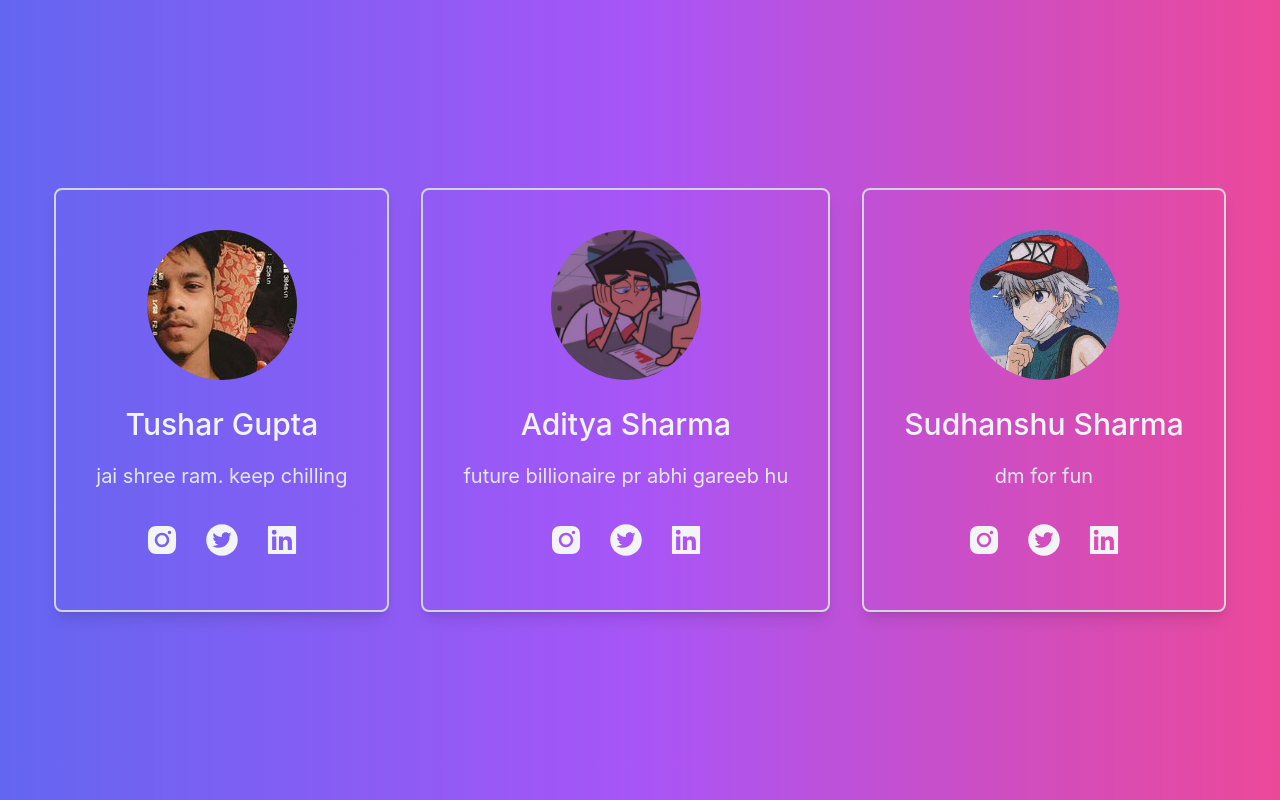
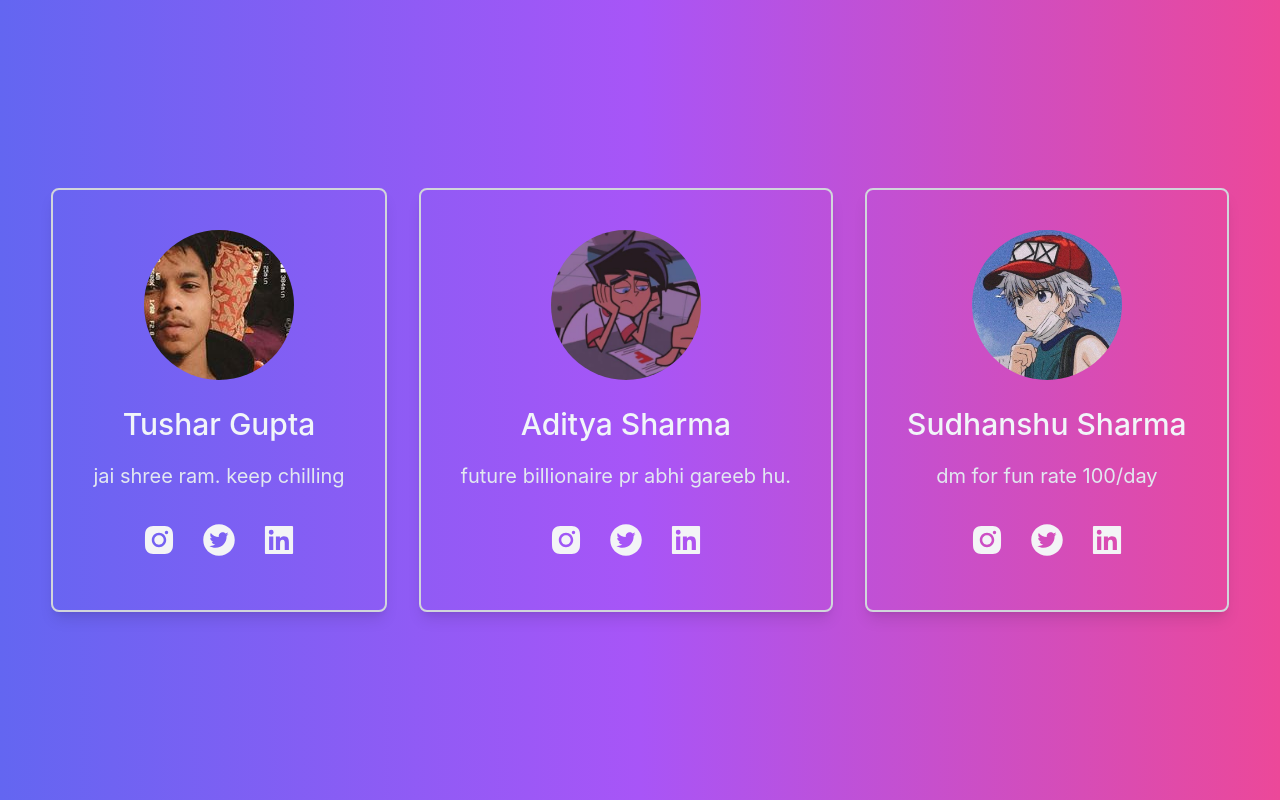
Before and after one commit to jayantchaudhari18/Student_Info, a Next.js app: page / in a window 1280 px wide. Built offline with nearby package versions, Linux system fonts and the light colour scheme.

Commit message:
Update index.js

```diff
--- a/pages/index.js
+++ b/pages/index.js
@@ -20,9 +20,9 @@ export default function Home() {
         <Card image={TusharGupta}name = "Tushar Gupta" about="jai shree ram. keep chilling " instagram= "https://www.instagram.com/trust_afk/"  twitter="https://twitter.com/ohh_hii_tusharr" linkedin="https://www.linkedin.com/in/tushar-gupta-10a151202/"/>
 
 
-        <Card image={AdityaSharma}name = "Aditya Sharma" about="future billionaire pr abhi gareeb hu" instagram= "https://www.instagram.com/iaddy29/"  twitter="https://twitter.com/iaddy29" linkedin="https://www.linkedin.com/in/aditya-sharma-2b4a64222/"/>
+        <Card image={AdityaSharma}name = "Aditya Sharma" about="future billionaire pr abhi gareeb hu." instagram= "https://www.instagram.com/iaddy29/"  twitter="https://twitter.com/iaddy29" linkedin="https://www.linkedin.com/in/aditya-sharma-2b4a64222/"/>
 
-       <Card image={SudhanshuSharma}name = "Sudhanshu Sharma" about="dm for fun" instagram= "https://www.instagram.com/cpt_n3m0_22/"  twitter="https://twitter.com/Sudhanshu226922" linkedin="https://www.linkedin.com/in/sudhanshu-sharma-9376931b7/"/>
+       <Card image={SudhanshuSharma}name = "Sudhanshu Sharma" about="dm for fun rate 100/day" instagram= "https://www.instagram.com/cpt_n3m0_22/"  twitter="https://twitter.com/Sudhanshu226922" linkedin="https://www.linkedin.com/in/sudhanshu-sharma-9376931b7/"/>
 
       </main>
 
```
